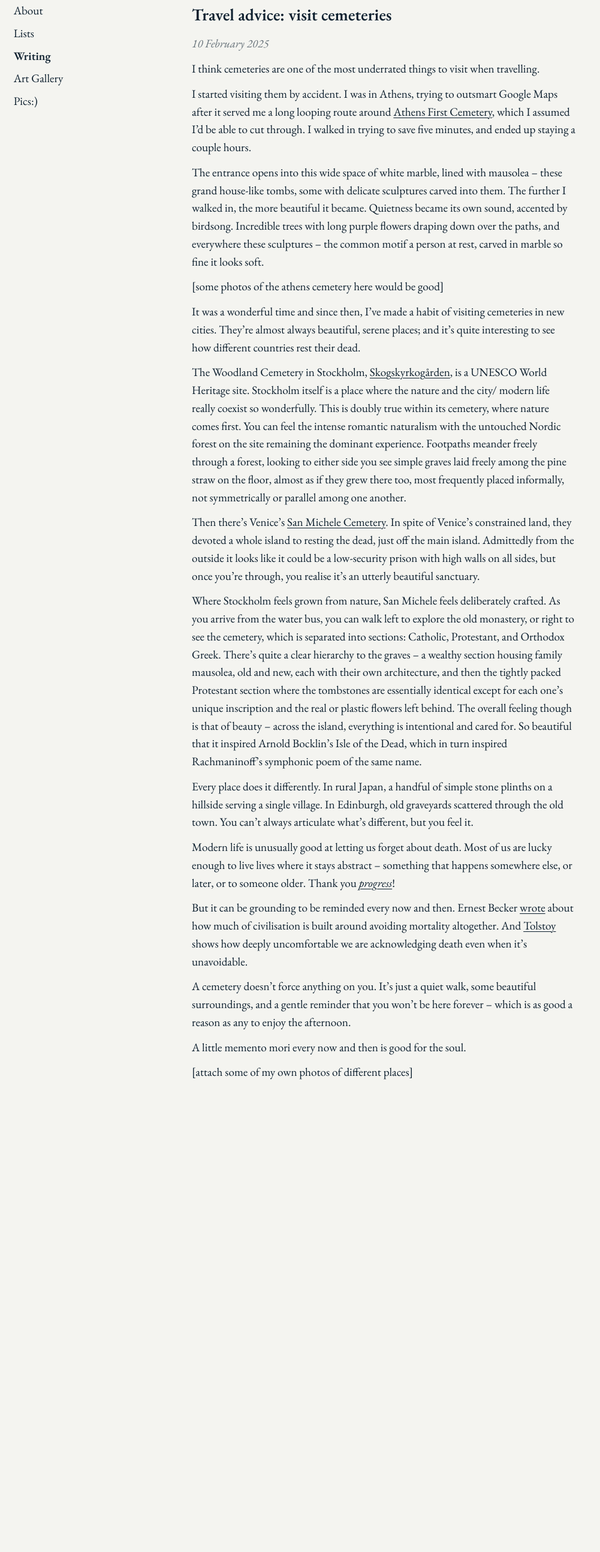
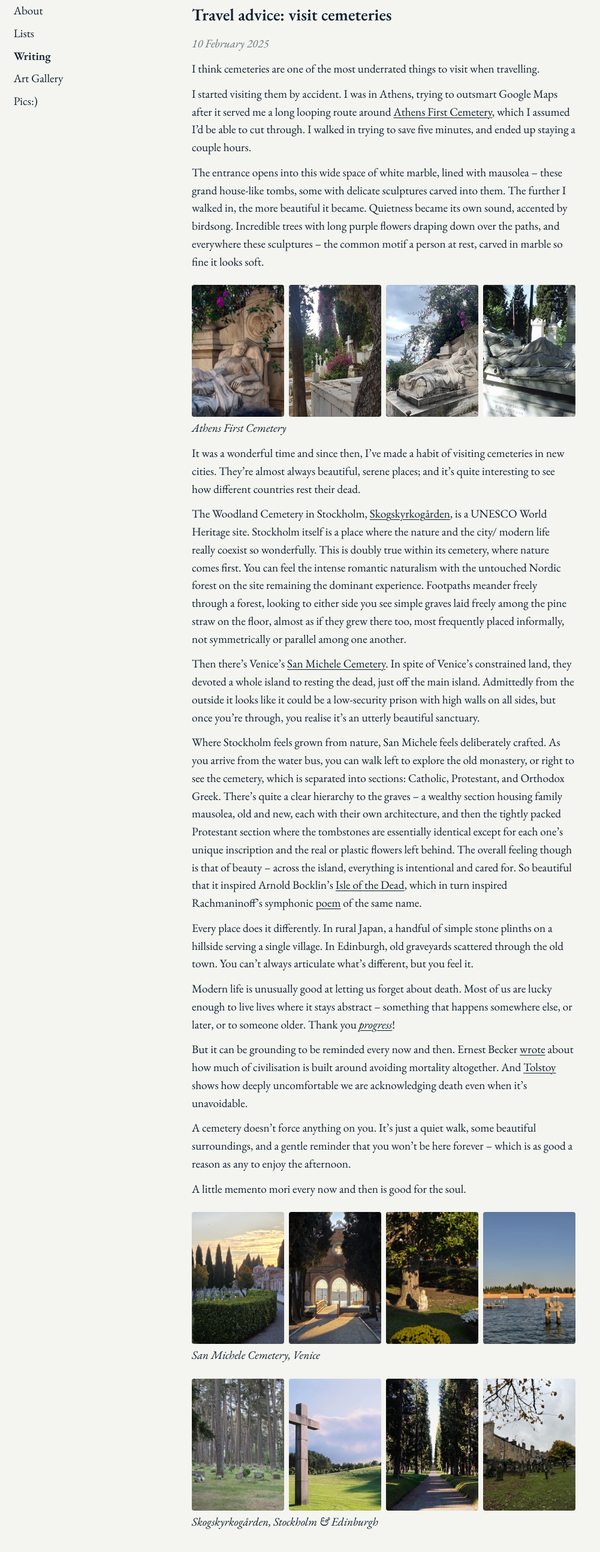
Before and after one commit to timf34/TimFarrelly3.0, an Astro site: page /writing/travel-advice-graveyards in a window 1280 px wide. Shown: the part 104-2692 px from the top of the page at 60% size, without its empty margins (0-1001 px from the left). Before the commit the page ends 1983 px from the top, so only its background shows below. Built offline with nearby package versions, Linux system fonts and the light colour scheme; Astro itself is replaced by a stand-in of ours.

Commit message:
looking better again - and adding images

```diff
--- a/src/content/writing/travel-advice-graveyards.md
+++ b/src/content/writing/travel-advice-graveyards.md
@@ -10,7 +10,14 @@ I started visiting them by accident. I was in Athens, trying to outsmart Google
 
 The entrance opens into this wide space of white marble, lined with mausolea -- these grand house-like tombs, some with delicate sculptures carved into them. The further I walked in, the more beautiful it became. Quietness became its own sound, accented by birdsong. Incredible trees with long purple flowers draping down over the paths, and everywhere these sculptures -- the common motif a person at rest, carved in marble so fine it looks soft.
 
-[some photos of the athens cemetery here would be good]
+<div style="display: flex; gap: 8px; margin: 1.5rem 0 0.25rem;">
+  <img src="/writing/travel-advice-graveyards/athens1.jpg" style="flex: 1; min-width: 0; height: 220px; object-fit: cover; border-radius: 4px;" />
+  <img src="/writing/travel-advice-graveyards/athens2.jpeg" style="flex: 1; min-width: 0; height: 220px; object-fit: cover; border-radius: 4px;" />
+  <img src="/writing/travel-advice-graveyards/athens3.webp" style="flex: 1; min-width: 0; height: 220px; object-fit: cover; border-radius: 4px;" />
+  <img src="/writing/travel-advice-graveyards/athens4.webp" style="flex: 1; min-width: 0; height: 220px; object-fit: cover; border-radius: 4px;" />
+</div>
+
+*Athens First Cemetery*
 
 It was a wonderful time and since then, I've made a habit of visiting cemeteries in new cities. They're almost always beautiful, serene places; and it's quite interesting to see how different countries rest their dead.
 
@@ -18,7 +25,7 @@ The Woodland Cemetery in Stockholm, [Skogskyrkogården](https://en.wikipedia.org
 
 Then there's Venice's [San Michele Cemetery](https://en.wikipedia.org/wiki/San_Michele_Cemetery,_Venice). In spite of Venice's constrained land, they devoted a whole island to resting the dead, just off the main island. Admittedly from the outside it looks like it could be a low-security prison with high walls on all sides, but once you're through, you realise it's an utterly beautiful sanctuary.
 
-Where Stockholm feels grown from nature, San Michele feels deliberately crafted. As you arrive from the water bus, you can walk left to explore the old monastery, or right to see the cemetery, which is separated into sections: Catholic, Protestant, and Orthodox Greek. There's quite a clear hierarchy to the graves -- a wealthy section housing family mausolea, old and new, each with their own architecture, and then the tightly packed Protestant section where the tombstones are essentially identical except for each one's unique inscription and the real or plastic flowers left behind. The overall feeling though is that of beauty -- across the island, everything is intentional and cared for. So beautiful that it inspired Arnold Bocklin's Isle of the Dead, which in turn inspired Rachmaninoff's symphonic poem of the same name.
+Where Stockholm feels grown from nature, San Michele feels deliberately crafted. As you arrive from the water bus, you can walk left to explore the old monastery, or right to see the cemetery, which is separated into sections: Catholic, Protestant, and Orthodox Greek. There's quite a clear hierarchy to the graves -- a wealthy section housing family mausolea, old and new, each with their own architecture, and then the tightly packed Protestant section where the tombstones are essentially identical except for each one's unique inscription and the real or plastic flowers left behind. The overall feeling though is that of beauty -- across the island, everything is intentional and cared for. So beautiful that it inspired Arnold Bocklin's [Isle of the Dead](https://en.wikipedia.org/wiki/Isle_of_the_Dead_(painting)), which in turn inspired Rachmaninoff's symphonic [poem](https://en.wikipedia.org/wiki/Isle_of_the_Dead_(Rachmaninoff)) of the same name.
 
 Every place does it differently. In rural Japan, a handful of simple stone plinths on a hillside serving a single village. In Edinburgh, old graveyards scattered through the old town. You can't always articulate what's different, but you feel it.
 
@@ -30,4 +37,20 @@ A cemetery doesn’t force anything on you. It’s just a quiet walk, some beaut
 
 A little memento mori every now and then is good for the soul.
 
-[attach some of my own photos of different places]
+<div style="display: flex; gap: 8px; margin: 1.5rem 0 0.25rem;">
+  <img src="/writing/travel-advice-graveyards/venice1.jpeg" style="flex: 1; min-width: 0; height: 220px; object-fit: cover; border-radius: 4px;" />
+  <img src="/writing/travel-advice-graveyards/venice2.jpeg" style="flex: 1; min-width: 0; height: 220px; object-fit: cover; border-radius: 4px;" />
+  <img src="/writing/travel-advice-graveyards/venice3.jpeg" style="flex: 1; min-width: 0; height: 220px; object-fit: cover; border-radius: 4px;" />
+  <img src="/writing/travel-advice-graveyards/venice4.jpeg" style="flex: 1; min-width: 0; height: 220px; object-fit: cover; border-radius: 4px;" />
+</div>
+
+*San Michele Cemetery, Venice*
+
+<div style="display: flex; gap: 8px; margin: 1.5rem 0 0.25rem;">
+  <img src="/writing/travel-advice-graveyards/stockholm1.jpeg" style="flex: 1; min-width: 0; height: 220px; object-fit: cover; border-radius: 4px;" />
+  <img src="/writing/travel-advice-graveyards/stockholm2.webp" style="flex: 1; min-width: 0; height: 220px; object-fit: cover; border-radius: 4px;" />
+  <img src="/writing/travel-advice-graveyards/stockholm3.jpg" style="flex: 1; min-width: 0; height: 220px; object-fit: cover; border-radius: 4px;" />
+  <img src="/writing/travel-advice-graveyards/edinburgh1.jpeg" style="flex: 1; min-width: 0; height: 220px; object-fit: cover; border-radius: 4px;" />
+</div>
+
+*Skogskyrkogården, Stockholm & Edinburgh*
```
Also changed, not shown: public/writing/travel-advice-graveyards/athens1.jpg (added), public/writing/travel-advice-graveyards/athens2.jpeg (added), public/writing/travel-advice-graveyards/athens3.webp (added), public/writing/travel-advice-graveyards/athens4.webp (added), public/writing/travel-advice-graveyards/edinburgh1.jpeg (added), public/writing/travel-advice-graveyards/stockholm1.jpeg (added), public/writing/travel-advice-graveyards/stockholm2.webp (added), public/writing/travel-advice-graveyards/stockholm3.jpg (added), public/writing/travel-advice-graveyards/venice1.jpeg (added), public/writing/travel-advice-graveyards/venice2.jpeg (added), public/writing/travel-advice-graveyards/venice3.jpeg (added), public/writing/travel-advice-graveyards/venice4.jpeg (added).
